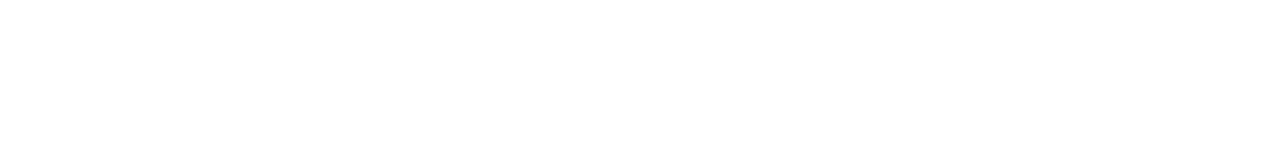
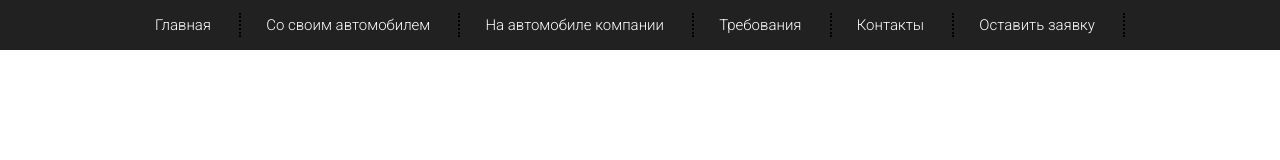
Before and after one commit to SadTigger/udemy_tasks, a plain HTML site: page uber/src/index.html in a window 1280 px wide. Drawn offline with Linux system fonts and the light colour scheme.

Commit message:
feat: add header

```diff
--- a/uber/src/css/style.css
+++ b/uber/src/css/style.css
@@ -1,3 +1,27 @@
 * {
     font-family: 'Roboto', sans-serif;
 }
+
+header {
+    height: 50px;
+    background-color: #212121;
+}
+
+.menu {
+    display: flex;
+    justify-content: space-between;
+    padding: 13px 70px;
+    margin: 0;
+    list-style: none;
+}
+
+.menu .menu_link {
+    color: #ffffff;
+    font-size: 15px;
+    font-weight: 300;
+}
+
+.menu .menu_item {
+    border-right: 2px dotted black;
+    padding-right: 28px;
+}
--- a/uber/src/index.html
+++ b/uber/src/index.html
@@ -10,6 +10,20 @@
     <link rel="stylesheet" href="css/style.css">
 </head>
 <body>
+    <header>
+        <div class="container">
+            <nav>
+                <ul class="menu">
+                    <li class="menu_item"><a href="#" class="menu_link">Главная</a></li>
+                    <li class="menu_item"><a href="#" class="menu_link">Со своим автомобилем</a></li>
+                    <li class="menu_item"><a href="#" class="menu_link">На автомобиле компании</a></li>
+                    <li class="menu_item"><a href="#" class="menu_link">Требования</a></li>
+                    <li class="menu_item"><a href="#" class="menu_link">Контакты</a></li>
+                    <li class="menu_item"><a href="#" class="menu_link">Оставить заявку</a></li>
+                </ul>
+            </nav>
+        </div>
+    </header>
 
 </body>
 </html>
```
